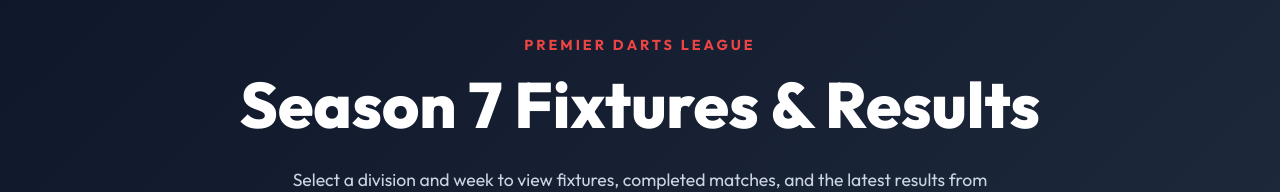
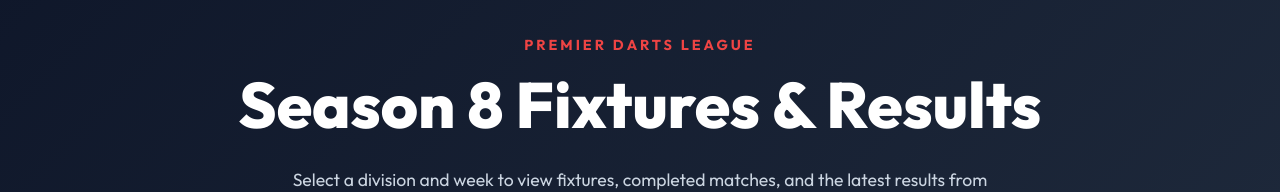
Before and after one commit to GrumpyMonk26/PremierDartsLeague, a React (Vite) app: page /fixtures in a window 1280 px wide. Shown: the part 164-356 px from the top of the page. Built offline with nearby package versions, Linux system fonts and the light colour scheme; no server answers.

Commit message:
Season updated to Season 8

```diff
--- a/src/components/Fixtures/FixturesHero.jsx
+++ b/src/components/Fixtures/FixturesHero.jsx
@@ -6,7 +6,7 @@
       <div className="fixtures-hero-content">
         <p className="fixtures-subtitle">Premier Darts League</p>
 
-        <h1 className="fixtures-title">Season 7 Fixtures & Results</h1>
+        <h1 className="fixtures-title">Season 8 Fixtures & Results</h1>
 
         <p className="fixtures-description">
           Select a division and week to view fixtures, completed matches, and
```
